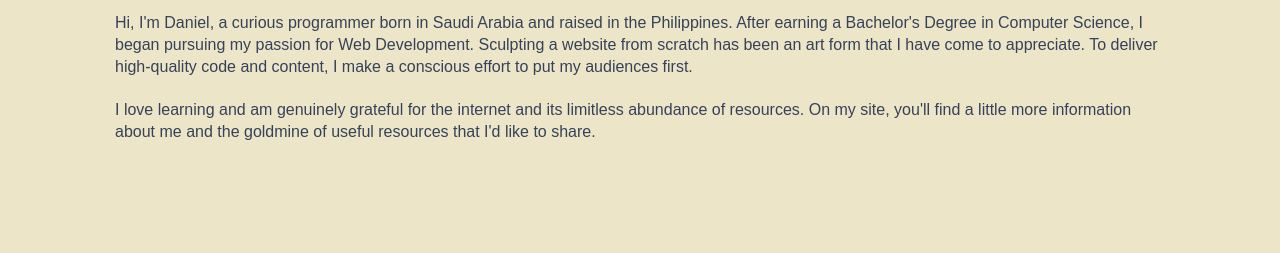
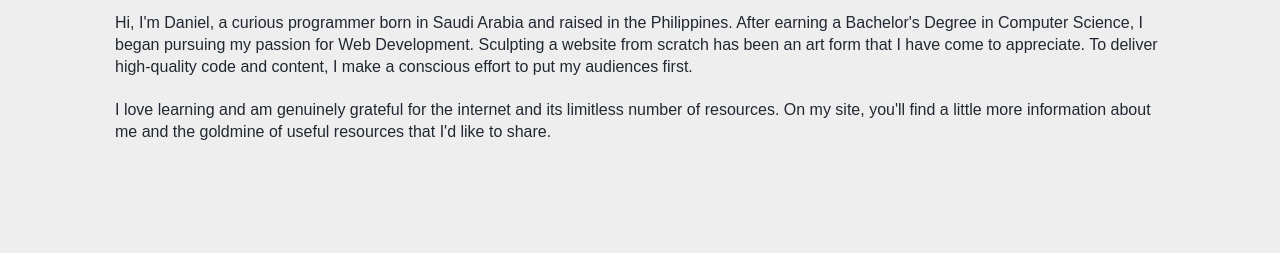
Before and after one commit to daniel-citrus/daniel-calvo, a plain HTML site: page index.html in a window 1280 px wide. Shown: the part 547-800 px from the top of the page. Drawn offline with Linux system fonts and the light colour scheme.

Commit message:
update style

```diff
--- a/assets/style.css
+++ b/assets/style.css
@@ -56,11 +56,11 @@ table {
 /* End of CSS Reset */
 
 :root {
-    --primary-background: #C2DED1;
-    --secondary-background: #ECE5C7;
-    --tertiary-background: #0b4788;
-    --primary-color: #354259;
-    --secondary-color: #CDC2AE;
+    --primary-background: #393E46;
+    --secondary-background: #EEEEEE;
+    --tertiary-background: #006c8d;
+    --primary-color: #222831;
+    --secondary-color: #EEEEEE;
 }
 
 * {
@@ -360,7 +360,7 @@ section {
 .mobile-nav-controls a:hover,
 .mobile-nav-controls a:focus,
 .mobile-nav-controls a:active {
-    background-color: #0f425a;
+    background-color: var(--tertiary-background);
     color: white;
 }
 
@@ -386,8 +386,6 @@ section {
     display: block;
     min-width: 132px;
     text-align: right;
-
-    color: var(--tertiary-background);
 }
 
 .resources li {
--- a/index.html
+++ b/index.html
@@ -88,7 +88,7 @@
                     deliver high-quality code and content, I make a conscious effort to put my audiences first.
                 </p>
                 <p>
-                    I love learning and am genuinely grateful for the internet and its limitless abundance of resources.
+                    I love learning and am genuinely grateful for the internet and its limitless number of resources.
                     On my site, you'll find a little more information about me and the goldmine of useful resources that
                     I'd like to share.
                 </p>
```
